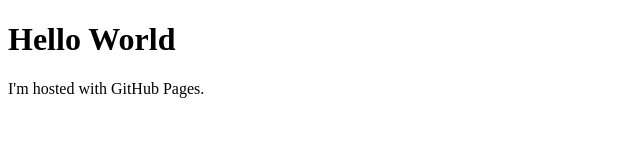
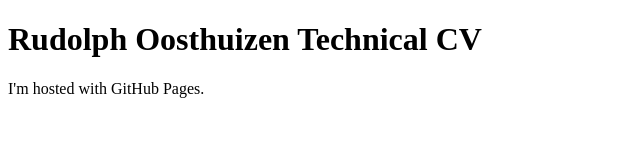
Before and after one commit to RudolphOosthuizen/test.github.io, a plain HTML site: page index.html in a window 1280 px wide. Shown: the whole page, without its empty margins (0-640 px from the left). Drawn offline with Linux system fonts and the light colour scheme.

Commit message:
Update index.html

```diff
--- a/index.html
+++ b/index.html
@@ -1,7 +1,7 @@
 <!DOCTYPE html>
 <html>
 <body>
-<h1>Hello World</h1>
+<h1>Rudolph Oosthuizen Technical CV</h1>
 <p>I'm hosted with GitHub Pages.
 </p>
 </body>
```
